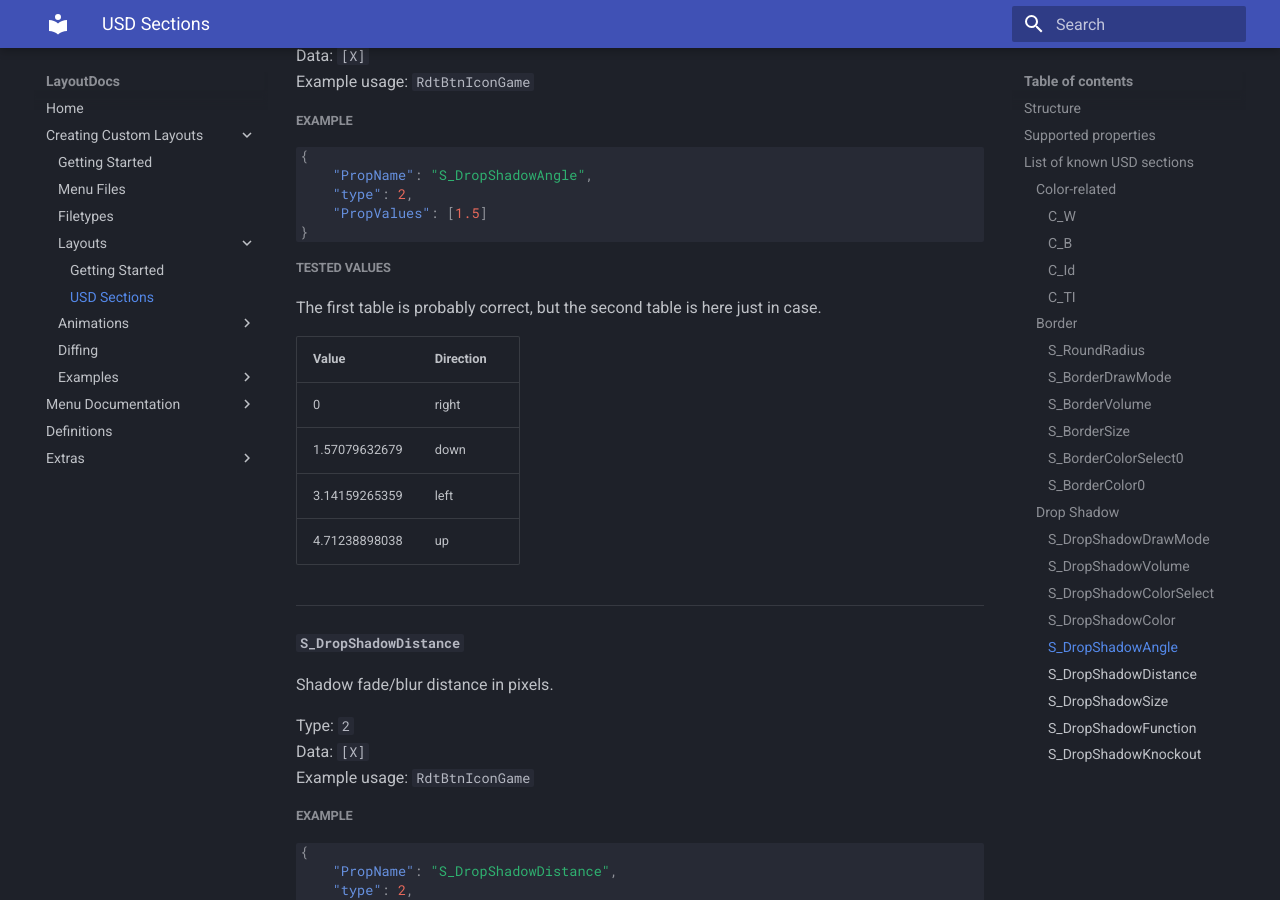
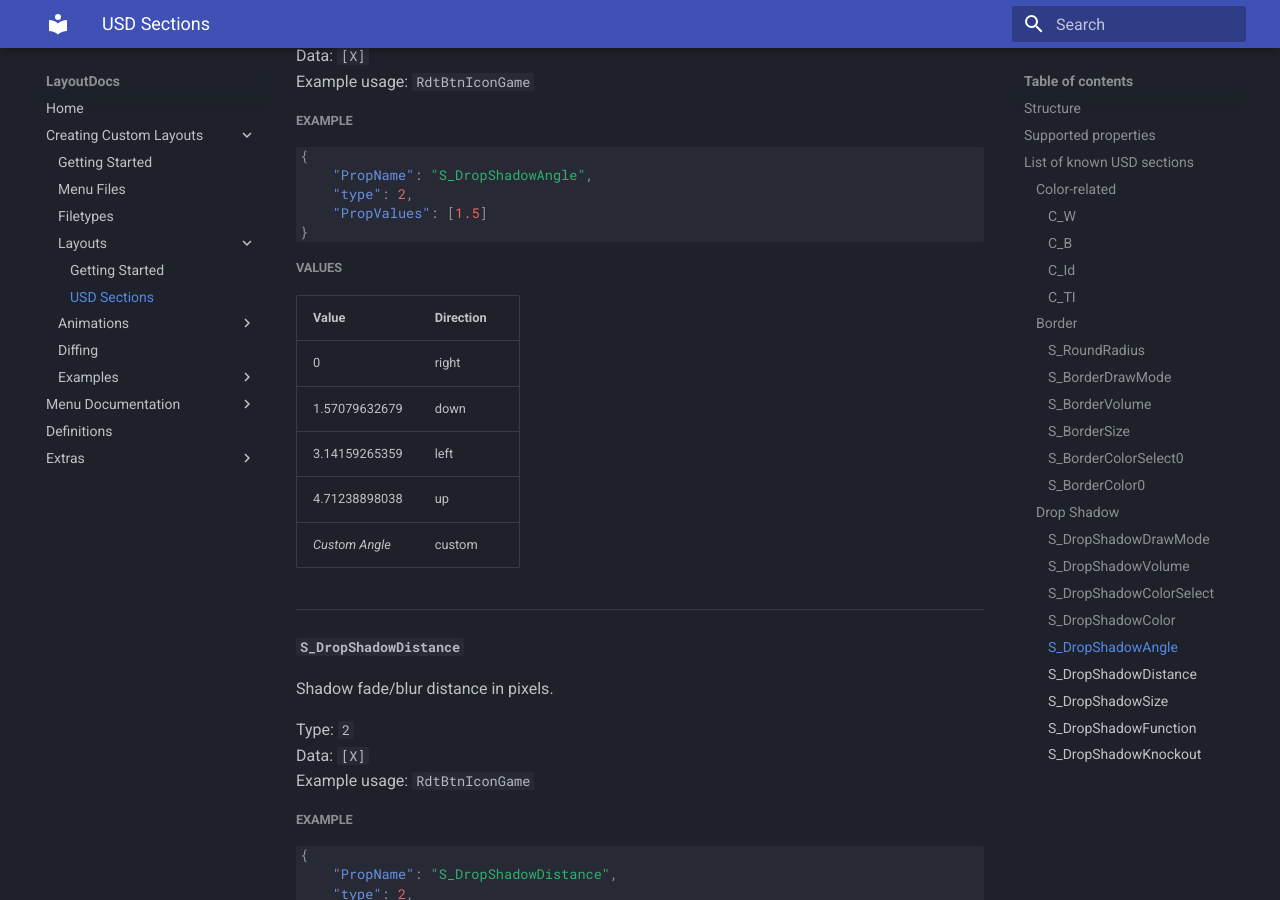
Before and after one commit to ThemezerNX/LayoutDocs, an MkDocs documentation site: the page built from docs/guide/layouts/usd-sections.md, in a window 1280 px wide and 900 px high, scrolled down 15153 px. Built offline with MkDocs 1.6.1 and Material for MkDocs 9.7.7, drawn with Linux system fonts in a browser that asks for light colours.

Commit message:
docs(usd-sections): improve S_DropShadowAngle table

````diff
--- a/docs/guide/layouts/usd-sections.md
+++ b/docs/guide/layouts/usd-sections.md
@@ -566,16 +566,15 @@ Example usage: `RdtBtnIconGame`
 }
 ```
 
-##### Tested values
+##### Values
 
-The first table is probably correct, but the second table is here just in case.
-
-| Value         | Direction |
-| ------------- | --------- |
-| 0             | right     |
-| 1.57079632679 | down      |
-| 3.14159265359 | left      |
-| 4.71238898038 | up        |
+| Value          | Direction |
+| -------------- | --------- |
+| 0              | right     |
+| 1.57079632679  | down      |
+| 3.14159265359  | left      |
+| 4.71238898038  | up        |
+| _Custom Angle_ | custom    |
 
 ---
 
````
